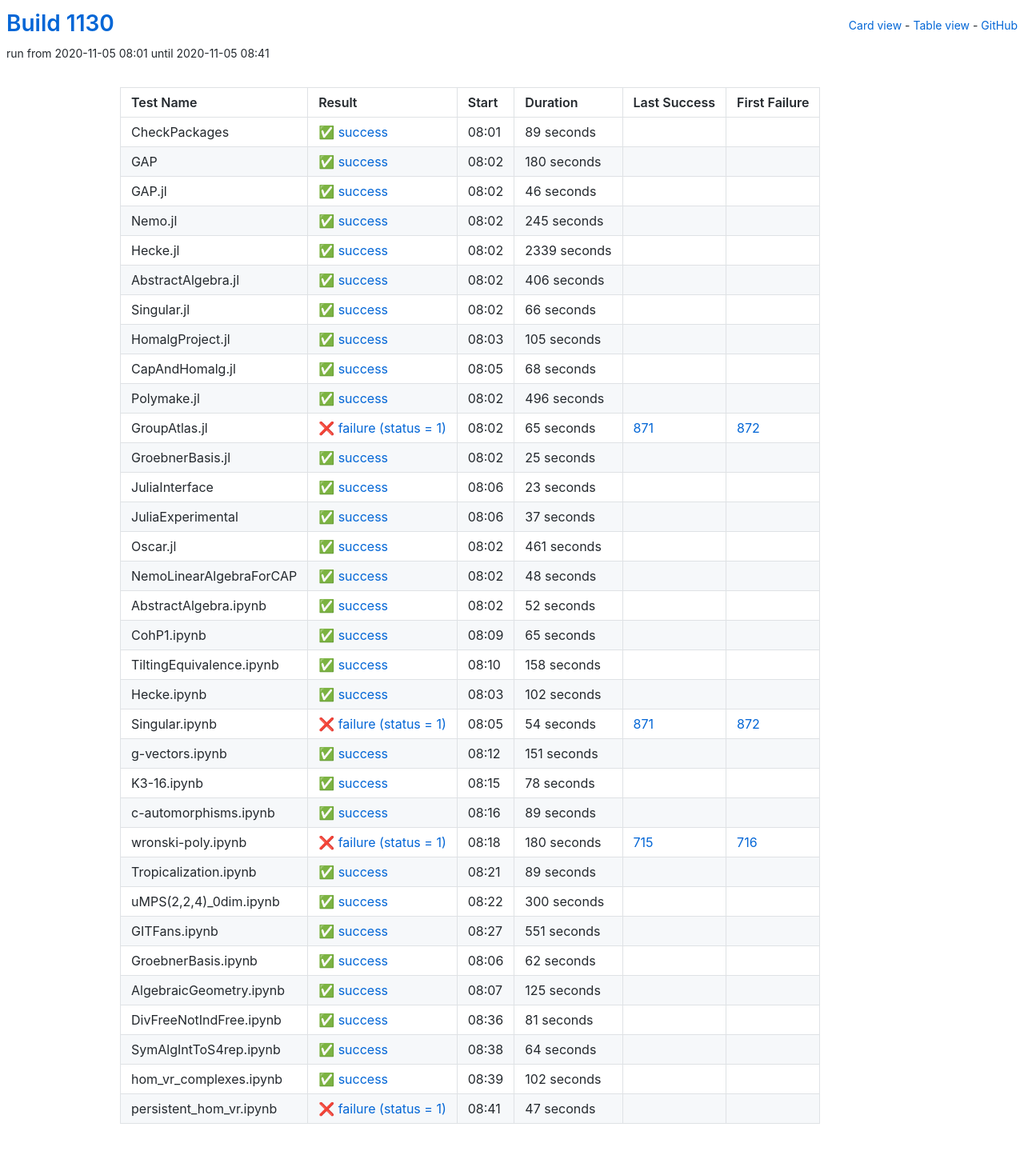
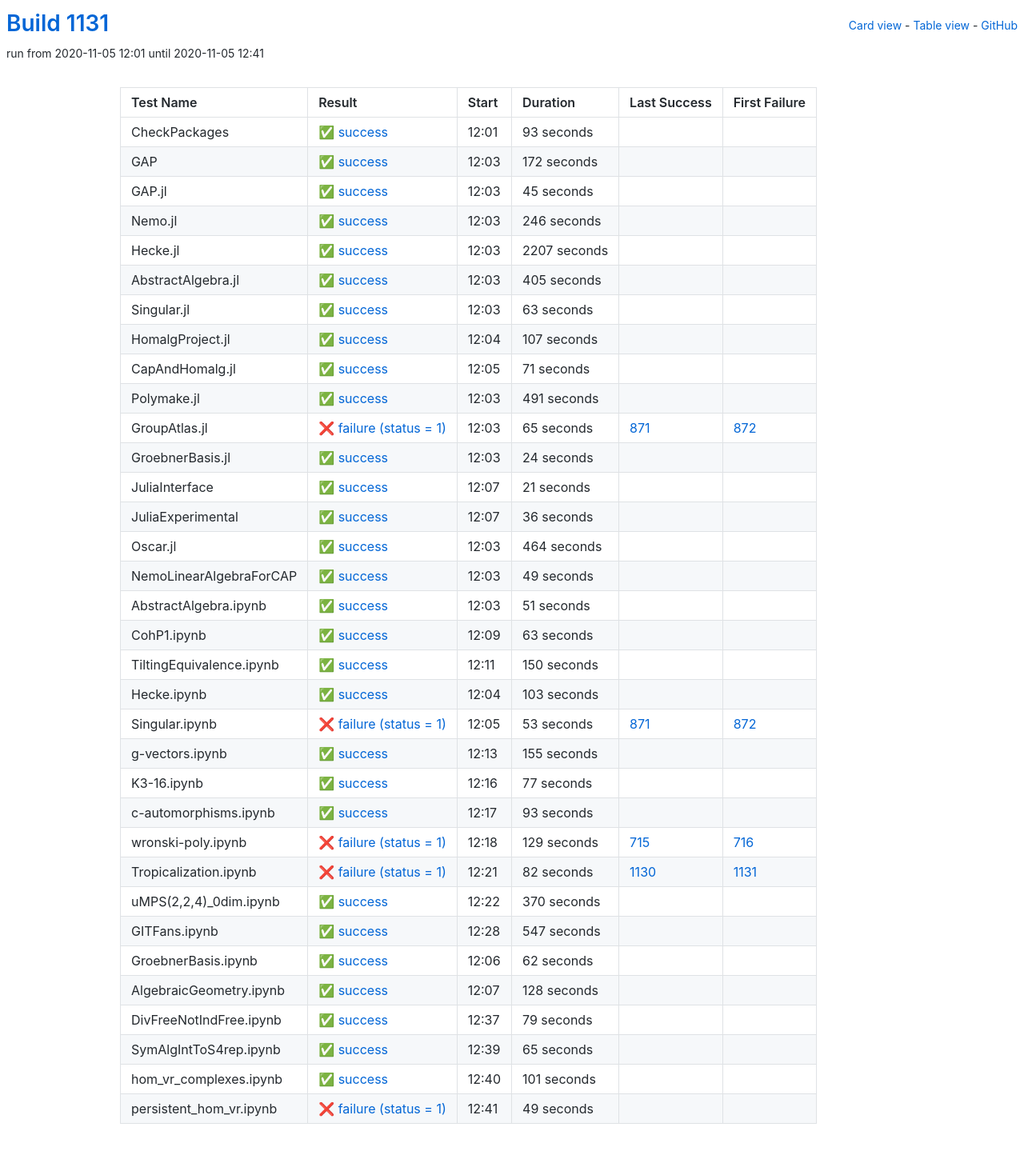
Before and after one commit to oscar-system/oscar-ci-status-stable, a Jekyll site: the page built from table.html, in a window 1280 px wide. Shown: the whole page at 80% size. Built offline with Jekyll 4.4.1, drawn with Linux system fonts in a browser that asks for light colours.

Commit message:
Build #1131

```diff
--- a/_data/ci.yml
+++ b/_data/ci.yml
@@ -1,6 +1,6 @@
 ---
-build: 1130
-build_url: https://oscarci.mathematik.uni-kl.de/job/oscar-stable/1130/
+build: 1131
+build_url: https://oscarci.mathematik.uni-kl.de/job/oscar-stable/1131/
 job: oscar-stable
 organization: oscar-system
 repo: oscar-ci-status-stable
@@ -8,128 +8,128 @@ repourl: https://github.com/oscar-system/oscar-ci-status-stable
 tests:
 - name: CheckPackages
   id: checkpackages
-  log: https://oscarci.mathematik.uni-kl.de/job/oscar-stable/1130/artifact/logs/build-1130/CheckPackages.log
-  start: 2020-11-05 08:01
+  log: https://oscarci.mathematik.uni-kl.de/job/oscar-stable/1131/artifact/logs/build-1131/CheckPackages.log
+  start: 2020-11-05 12:01
   success: true
   exitcode: 0
   status: success
-  duration: 89
+  duration: 93
   last_success: false
   last_success_url:
   first_failure: false
   first_failure_url:
 - name: GAP
   id: gap
-  log: https://oscarci.mathematik.uni-kl.de/job/oscar-stable/1130/artifact/logs/build-1130/GAP.log
-  start: 2020-11-05 08:02
+  log: https://oscarci.mathematik.uni-kl.de/job/oscar-stable/1131/artifact/logs/build-1131/GAP.log
+  start: 2020-11-05 12:03
   success: true
   exitcode: 0
   status: success
-  duration: 180
+  duration: 172
   last_success: false
   last_success_url:
   first_failure: false
   first_failure_url:
 - name: GAP.jl
   id: gap-jl
-  log: https://oscarci.mathematik.uni-kl.de/job/oscar-stable/1130/artifact/logs/build-1130/GAP.jl.log
-  start: 2020-11-05 08:02
+  log: https://oscarci.mathematik.uni-kl.de/job/oscar-stable/1131/artifact/logs/build-1131/GAP.jl.log
+  start: 2020-11-05 12:03
   success: true
   exitcode: 0
   status: success
-  duration: 46
+  duration: 45
   last_success: false
   last_success_url:
   first_failure: false
   first_failure_url:
 - name: Nemo.jl
   id: nemo-jl
-  log: https://oscarci.mathematik.uni-kl.de/job/oscar-stable/1130/artifact/logs/build-1130/Nemo.jl.log
-  start: 2020-11-05 08:02
+  log: https://oscarci.mathematik.uni-kl.de/job/oscar-stable/1131/artifact/logs/build-1131/Nemo.jl.log
+  start: 2020-11-05 12:03
   success: true
   exitcode: 0
   status: success
-  duration: 245
+  duration: 246
   last_success: false
   last_success_url:
   first_failure: false
   first_failure_url:
 - name: Hecke.jl
   id: hecke-jl
-  log: https://oscarci.mathematik.uni-kl.de/job/oscar-stable/1130/artifact/logs/build-1130/Hecke.jl.log
-  start: 2020-11-05 08:02
+  log: https://oscarci.mathematik.uni-kl.de/job/oscar-stable/1131/artifact/logs/build-1131/Hecke.jl.log
+  start: 2020-11-05 12:03
   success: true
   exitcode: 0
   status: success
-  duration: 2339
+  duration: 2207
   last_success: false
   last_success_url:
   first_failure: false
   first_failure_url:
 - name: AbstractAlgebra.jl
   id: abstractalgebra-jl
-  log: https://oscarci.mathematik.uni-kl.de/job/oscar-stable/1130/artifact/logs/build-1130/AbstractAlgebra.jl.log
-  start: 2020-11-05 08:02
+  log: https://oscarci.mathematik.uni-kl.de/job/oscar-stable/1131/artifact/logs/build-1131/AbstractAlgebra.jl.log
+  start: 2020-11-05 12:03
   success: true
   exitcode: 0
   status: success
-  duration: 406
+  duration: 405
   last_success: false
   last_success_url:
   first_failure: false
   first_failure_url:
 - name: Singular.jl
   id: singular-jl
-  log: https://oscarci.mathematik.uni-kl.de/job/oscar-stable/1130/artifact/logs/build-1130/Singular.jl.log
-  start: 2020-11-05 08:02
+  log: https://oscarci.mathematik.uni-kl.de/job/oscar-stable/1131/artifact/logs/build-1131/Singular.jl.log
+  start: 2020-11-05 12:03
   success: true
   exitcode: 0
   status: success
-  duration: 66
+  duration: 63
   last_success: false
   last_success_url:
   first_failure: false
   first_failure_url:
 - name: HomalgProject.jl
   id: homalgproject-jl
-  log: https://oscarci.mathematik.uni-kl.de/job/oscar-stable/1130/artifact/logs/build-1130/HomalgProject.jl.log
-  start: 2020-11-05 08:03
+  log: https://oscarci.mathematik.uni-kl.de/job/oscar-stable/1131/artifact/logs/build-1131/HomalgProject.jl.log
+  start: 2020-11-05 12:04
   success: true
   exitcode: 0
   status: success
-  duration: 105
+  duration: 107
   last_success: false
   last_success_url:
   first_failure: false
   first_failure_url:
 - name: CapAndHomalg.jl
   id: capandhomalg-jl
-  log: https://oscarci.mathematik.uni-kl.de/job/oscar-stable/1130/artifact/logs/build-1130/CapAndHomalg.jl.log
-  start: 2020-11-05 08:05
+  log: https://oscarci.mathematik.uni-kl.de/job/oscar-stable/1131/artifact/logs/build-1131/CapAndHomalg.jl.log
+  start: 2020-11-05 12:05
   success: true
   exitcode: 0
   status: success
-  duration: 68
+  duration: 71
   last_success: false
   last_success_url:
   first_failure: false
   first_failure_url:
 - name: Polymake.jl
   id: polymake-jl
-  log: https://oscarci.mathematik.uni-kl.de/job/oscar-stable/1130/artifact/logs/build-1130/Polymake.jl.log
-  start: 2020-11-05 08:02
+  log: https://oscarci.mathematik.uni-kl.de/job/oscar-stable/1131/artifact/logs/build-1131/Polymake.jl.log
+  start: 2020-11-05 12:03
   success: true
   exitcode: 0
   status: success
-  duration: 496
+  duration: 491
   last_success: false
   last_success_url:
   first_failure: false
   first_failure_url:
 - name: GroupAtlas.jl
   id: groupatlas-jl
-  log: https://oscarci.mathematik.uni-kl.de/job/oscar-stable/1130/artifact/logs/build-1130/GroupAtlas.jl.log
-  start: 2020-11-05 08:02
+  log: https://oscarci.mathematik.uni-kl.de/job/oscar-stable/1131/artifact/logs/build-1131/GroupAtlas.jl.log
+  start: 2020-11-05 12:03
   success: false
   exitcode: 1
   status: failure
@@ -140,212 +140,212 @@ tests:
   first_failure_url: https://oscarci.mathematik.uni-kl.de/job/oscar-stable/872/
 - name: GroebnerBasis.jl
   id: groebnerbasis-jl
-  log: https://oscarci.mathematik.uni-kl.de/job/oscar-stable/1130/artifact/logs/build-1130/GroebnerBasis.jl.log
-  start: 2020-11-05 08:02
+  log: https://oscarci.mathematik.uni-kl.de/job/oscar-stable/1131/artifact/logs/build-1131/GroebnerBasis.jl.log
+  start: 2020-11-05 12:03
   success: true
   exitcode: 0
   status: success
-  duration: 25
+  duration: 24
   last_success: false
   last_success_url:
   first_failure: false
   first_failure_url:
 - name: JuliaInterface
   id: juliainterface
-  log: https://oscarci.mathematik.uni-kl.de/job/oscar-stable/1130/artifact/logs/build-1130/JuliaInterface.log
-  start: 2020-11-05 08:06
+  log: https://oscarci.mathematik.uni-kl.de/job/oscar-stable/1131/artifact/logs/build-1131/JuliaInterface.log
+  start: 2020-11-05 12:07
   success: true
   exitcode: 0
   status: success
-  duration: 23
+  duration: 21
   last_success: false
   last_success_url:
   first_failure: false
   first_failure_url:
 - name: JuliaExperimental
   id: juliaexperimental
-  log: https://oscarci.mathematik.uni-kl.de/job/oscar-stable/1130/artifact/logs/build-1130/JuliaExperimental.log
-  start: 2020-11-05 08:06
+  log: https://oscarci.mathematik.uni-kl.de/job/oscar-stable/1131/artifact/logs/build-1131/JuliaExperimental.log
+  start: 2020-11-05 12:07
   success: true
   exitcode: 0
   status: success
-  duration: 37
+  duration: 36
   last_success: false
   last_success_url:
   first_failure: false
   first_failure_url:
 - name: Oscar.jl
   id: oscar-jl
-  log: https://oscarci.mathematik.uni-kl.de/job/oscar-stable/1130/artifact/logs/build-1130/Oscar.jl.log
-  start: 2020-11-05 08:02
+  log: https://oscarci.mathematik.uni-kl.de/job/oscar-stable/1131/artifact/logs/build-1131/Oscar.jl.log
+  start: 2020-11-05 12:03
   success: true
   exitcode: 0
   status: success
-  duration: 461
+  duration: 464
   last_success: false
   last_success_url:
   first_failure: false
   first_failure_url:
 - name: NemoLinearAlgebraForCAP
   id: nemolinearalgebraforcap
-  log: https://oscarci.mathematik.uni-kl.de/job/oscar-stable/1130/artifact/logs/build-1130/NemoLinearAlgebraForCAP.log
-  start: 2020-11-05 08:02
+  log: https://oscarci.mathematik.uni-kl.de/job/oscar-stable/1131/artifact/logs/build-1131/NemoLinearAlgebraForCAP.log
+  start: 2020-11-05 12:03
   success: true
   exitcode: 0
   status: success
-  duration: 48
+  duration: 49
   last_success: false
   last_success_url:
   first_failure: false
   first_failure_url:
 - name: AbstractAlgebra.ipynb
   id: abstractalgebra-ipynb
-  log: https://oscarci.mathematik.uni-kl.de/job/oscar-stable/1130/artifact/logs/build-1130/AbstractAlgebra.ipynb.log
-  start: 2020-11-05 08:02
+  log: https://oscarci.mathematik.uni-kl.de/job/oscar-stable/1131/artifact/logs/build-1131/AbstractAlgebra.ipynb.log
+  start: 2020-11-05 12:03
   success: true
   exitcode: 0
   status: success
-  duration: 52
+  duration: 51
   last_success: false
   last_success_url:
   first_failure: false
   first_failure_url:
 - name: CohP1.ipynb
   id: cohp1-ipynb
-  log: https://oscarci.mathematik.uni-kl.de/job/oscar-stable/1130/artifact/logs/build-1130/CohP1.ipynb.log
-  start: 2020-11-05 08:09
+  log: https://oscarci.mathematik.uni-kl.de/job/oscar-stable/1131/artifact/logs/build-1131/CohP1.ipynb.log
+  start: 2020-11-05 12:09
   success: true
   exitcode: 0
   status: success
-  duration: 65
+  duration: 63
   last_success: false
   last_success_url:
   first_failure: false
   first_failure_url:
 - name: TiltingEquivalence.ipynb
   id: tiltingequivalence-ipynb
-  log: https://oscarci.mathematik.uni-kl.de/job/oscar-stable/1130/artifact/logs/build-1130/TiltingEquivalence.ipynb.log
-  start: 2020-11-05 08:10
+  log: https://oscarci.mathematik.uni-kl.de/job/oscar-stable/1131/artifact/logs/build-1131/TiltingEquivalence.ipynb.log
+  start: 2020-11-05 12:11
   success: true
   exitcode: 0
   status: success
-  duration: 158
+  duration: 150
   last_success: false
   last_success_url:
   first_failure: false
   first_failure_url:
 - name: Hecke.ipynb
   id: hecke-ipynb
-  log: https://oscarci.mathematik.uni-kl.de/job/oscar-stable/1130/artifact/logs/build-1130/Hecke.ipynb.log
-  start: 2020-11-05 08:03
+  log: https://oscarci.mathematik.uni-kl.de/job/oscar-stable/1131/artifact/logs/build-1131/Hecke.ipynb.log
+  start: 2020-11-05 12:04
   success: true
   exitcode: 0
   status: success
-  duration: 102
+  duration: 103
   last_success: false
   last_success_url:
   first_failure: false
   first_failure_url:
 - name: Singular.ipynb
   id: singular-ipynb
-  log: https://oscarci.mathematik.uni-kl.de/job/oscar-stable/1130/artifact/logs/build-1130/Singular.ipynb.log
-  start: 2020-11-05 08:05
+  log: https://oscarci.mathematik.uni-kl.de/job/oscar-stable/1131/artifact/logs/build-1131/Singular.ipynb.log
+  start: 2020-11-05 12:05
   success: false
   exitcode: 1
   status: failure
-  duration: 54
+  duration: 53
   last_success: 871
   last_success_url: https://oscarci.mathematik.uni-kl.de/job/oscar-stable/871/
   first_failure: 872
   first_failure_url: https://oscarci.mathematik.uni-kl.de/job/oscar-stable/872/
 - name: g-vectors.ipynb
   id: g-vectors-ipynb
-  log: https://oscarci.mathematik.uni-kl.de/job/oscar-stable/1130/artifact/logs/build-1130/g-vectors.ipynb.log
-  start: 2020-11-05 08:12
+  log: https://oscarci.mathematik.uni-kl.de/job/oscar-stable/1131/artifact/logs/build-1131/g-vectors.ipynb.log
+  start: 2020-11-05 12:13
   success: true
   exitcode: 0
   status: success
-  duration: 151
+  duration: 155
   last_success: false
   last_success_url:
   first_failure: false
   first_failure_url:
 - name: K3-16.ipynb
   id: k3-16-ipynb
-  log: https://oscarci.mathematik.uni-kl.de/job/oscar-stable/1130/artifact/logs/build-1130/K3-16.ipynb.log
-  start: 2020-11-05 08:15
+  log: https://oscarci.mathematik.uni-kl.de/job/oscar-stable/1131/artifact/logs/build-1131/K3-16.ipynb.log
+  start: 2020-11-05 12:16
   success: true
   exitcode: 0
   status: success
-  duration: 78
+  duration: 77
   last_success: false
   last_success_url:
   first_failure: false
   first_failure_url:
 - name: c-automorphisms.ipynb
   id: c-automorphisms-ipynb
-  log: https://oscarci.mathematik.uni-kl.de/job/oscar-stable/1130/artifact/logs/build-1130/c-automorphisms.ipynb.log
-  start: 2020-11-05 08:16
+  log: https://oscarci.mathematik.uni-kl.de/job/oscar-stable/1131/artifact/logs/build-1131/c-automorphisms.ipynb.log
+  start: 2020-11-05 12:17
   success: true
   exitcode: 0
   status: success
-  duration: 89
+  duration: 93
   last_success: false
   last_success_url:
   first_failure: false
   first_failure_url:
 - name: wronski-poly.ipynb
   id: wronski-poly-ipynb
-  log: https://oscarci.mathematik.uni-kl.de/job/oscar-stable/1130/artifact/logs/build-1130/wronski-poly.ipynb.log
-  start: 2020-11-05 08:18
+  log: https://oscarci.mathematik.uni-kl.de/job/oscar-stable/1131/artifact/logs/build-1131/wronski-poly.ipynb.log
+  start: 2020-11-05 12:18
   success: false
   exitcode: 1
   status: failure
-  duration: 180
+  duration: 129
   last_success: 715
   last_success_url: https://oscarci.mathematik.uni-kl.de/job/oscar-stable/715/
   first_failure: 716
   first_failure_url: https://oscarci.mathematik.uni-kl.de/job/oscar-stable/716/
 - name: Tropicalization.ipynb
   id: tropicalization-ipynb
-  log: https://oscarci.mathematik.uni-kl.de/job/oscar-stable/1130/artifact/logs/build-1130/Tropicalization.ipynb.log
-  start: 2020-11-05 08:21
+  log: https://oscarci.mathematik.uni-kl.de/job/oscar-stable/1131/artifact/logs/build-1131/Tropicalization.ipynb.log
+  start: 2020-11-05 12:21
+  success: false
+  exitcode: 1
+  status: failure
+  duration: 82
+  last_success: 1130
+  last_success_url: https://oscarci.mathematik.uni-kl.de/job/oscar-stable/1130/
+  first_failure: 1131
+  first_failure_url: https://oscarci.mathematik.uni-kl.de/job/oscar-stable/1131/
+- name: uMPS(2,2,4)_0dim.ipynb
+  id: umps-2-2-4-0dim-ipynb
+  log: https://oscarci.mathematik.uni-kl.de/job/oscar-stable/1131/artifact/logs/build-1131/uMPS-2-2-4-_0dim.ipynb.log
+  start: 2020-11-05 12:22
   success: true
   exitcode: 0
   status: success
-  duration: 89
-  last_success: false
-  last_success_url:
-  first_failure: false
-  first_failure_url:
-- name: uMPS(2,2,4)_0dim.ipynb
-  id: umps-2-2-4-0dim-ipynb
-  log: https://oscarci.mathematik.uni-kl.de/job/oscar-stable/1130/artifact/logs/build-1130/uMPS-2-2-4-_0dim.ipynb.log
-  start: 2020-11-05 08:22
-  success: true
-  exitcode: 0
-  status: success
-  duration: 300
+  duration: 370
   last_success: false
   last_success_url:
   first_failure: false
   first_failure_url:
 - name: GITFans.ipynb
   id: gitfans-ipynb
-  log: https://oscarci.mathematik.uni-kl.de/job/oscar-stable/1130/artifact/logs/build-1130/GITFans.ipynb.log
-  start: 2020-11-05 08:27
+  log: https://oscarci.mathematik.uni-kl.de/job/oscar-stable/1131/artifact/logs/build-1131/GITFans.ipynb.log
+  start: 2020-11-05 12:28
   success: true
   exitcode: 0
   status: success
-  duration: 551
+  duration: 547
   last_success: false
   last_success_url:
   first_failure: false
   first_failure_url:
 - name: GroebnerBasis.ipynb
   id: groebnerbasis-ipynb
-  log: https://oscarci.mathematik.uni-kl.de/job/oscar-stable/1130/artifact/logs/build-1130/GroebnerBasis.ipynb.log
-  start: 2020-11-05 08:06
+  log: https://oscarci.mathematik.uni-kl.de/job/oscar-stable/1131/artifact/logs/build-1131/GroebnerBasis.ipynb.log
+  start: 2020-11-05 12:06
   success: true
   exitcode: 0
   status: success
@@ -356,60 +356,60 @@ tests:
   first_failure_url:
 - name: AlgebraicGeometry.ipynb
   id: algebraicgeometry-ipynb
-  log: https://oscarci.mathematik.uni-kl.de/job/oscar-stable/1130/artifact/logs/build-1130/AlgebraicGeometry.ipynb.log
-  start: 2020-11-05 08:07
+  log: https://oscarci.mathematik.uni-kl.de/job/oscar-stable/1131/artifact/logs/build-1131/AlgebraicGeometry.ipynb.log
+  start: 2020-11-05 12:07
   success: true
   exitcode: 0
   status: success
-  duration: 125
+  duration: 128
   last_success: false
   last_success_url:
   first_failure: false
   first_failure_url:
 - name: DivFreeNotIndFree.ipynb
   id: divfreenotindfree-ipynb
-  log: https://oscarci.mathematik.uni-kl.de/job/oscar-stable/1130/artifact/logs/build-1130/DivFreeNotIndFree.ipynb.log
-  start: 2020-11-05 08:36
+  log: https://oscarci.mathematik.uni-kl.de/job/oscar-stable/1131/artifact/logs/build-1131/DivFreeNotIndFree.ipynb.log
+  start: 2020-11-05 12:37
   success: true
   exitcode: 0
   status: success
-  duration: 81
+  duration: 79
   last_success: false
   last_success_url:
   first_failure: false
   first_failure_url:
 - name: SymAlgIntToS4rep.ipynb
   id: symalginttos4rep-ipynb
-  log: https://oscarci.mathematik.uni-kl.de/job/oscar-stable/1130/artifact/logs/build-1130/SymAlgIntToS4rep.ipynb.log
-  start: 2020-11-05 08:38
+  log: https://oscarci.mathematik.uni-kl.de/job/oscar-stable/1131/artifact/logs/build-1131/SymAlgIntToS4rep.ipynb.log
+  start: 2020-11-05 12:39
   success: true
   exitcode: 0
   status: success
-  duration: 64
+  duration: 65
   last_success: false
   last_success_url:
   first_failure: false
   first_failure_url:
 - name: hom_vr_complexes.ipynb
   id: hom-vr-complexes-ipynb
-  log: https://oscarci.mathematik.uni-kl.de/job/oscar-stable/1130/artifact/logs/build-1130/hom_vr_complexes.ipynb.log
-  start: 2020-11-05 08:39
+  log: https://oscarci.mathematik.uni-kl.de/job/oscar-stable/1131/artifact/logs/build-1131/hom_vr_complexes.ipynb.log
+  start: 2020-11-05 12:40
   success: true
   exitcode: 0
   status: success
-  duration: 102
+  duration: 101
   last_success: false
   last_success_url:
   first_failure: false
   first_failure_url:
 - name: persistent_hom_vr.ipynb
   id: persistent-hom-vr-ipynb
-  log: https://oscarci.mathematik.uni-kl.de/job/oscar-stable/1130/artifact/logs/build-1130/persistent_hom_vr.ipynb.log
-  start: 2020-11-05 08:41
+  log: https://oscarci.mathematik.uni-kl.de/job/oscar-stable/1131/artifact/logs/build-1131/persistent_hom_vr.ipynb.log
+  start: 2020-11-05 12:41
   success: false
   exitcode: 1
   status: failure
-  duration: 47
+  duration: 49
   last_success: false
   last_success_url:
   first_failure: false
```
Also changed, not shown: README.md.
